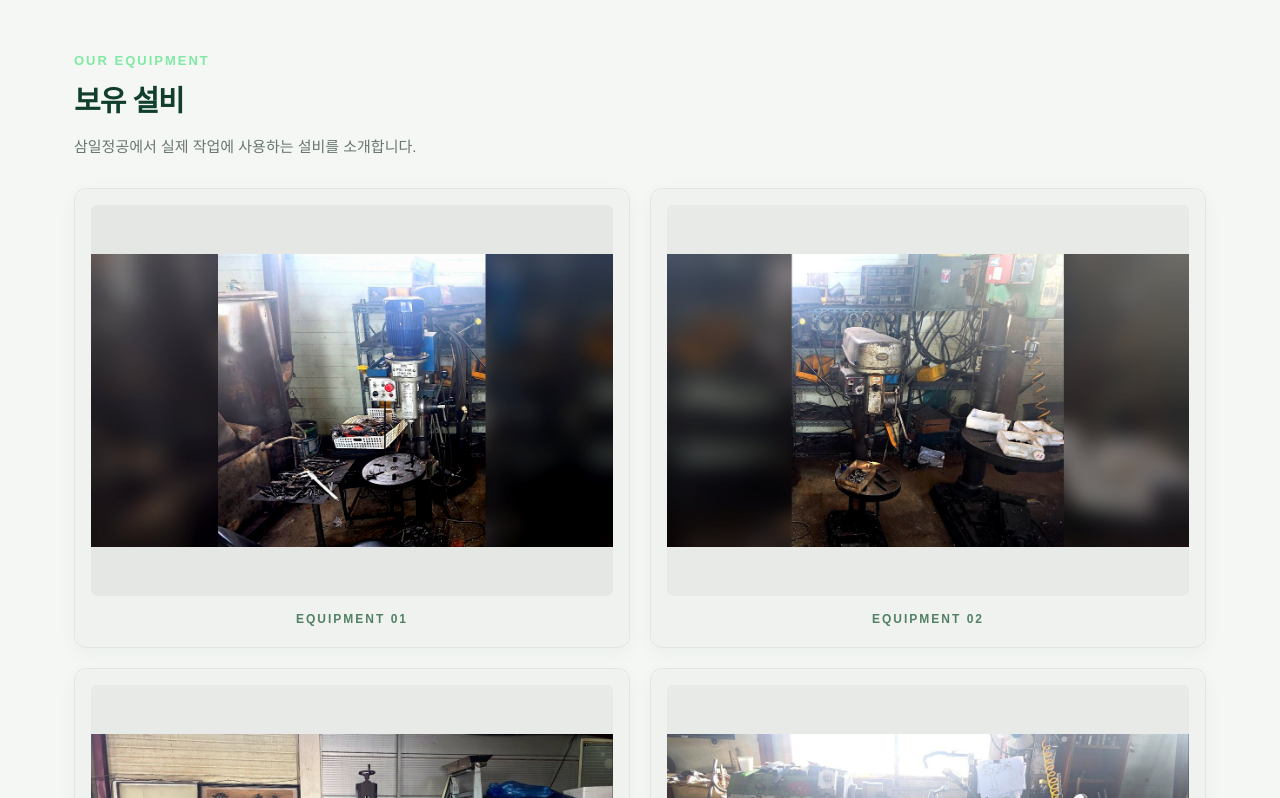
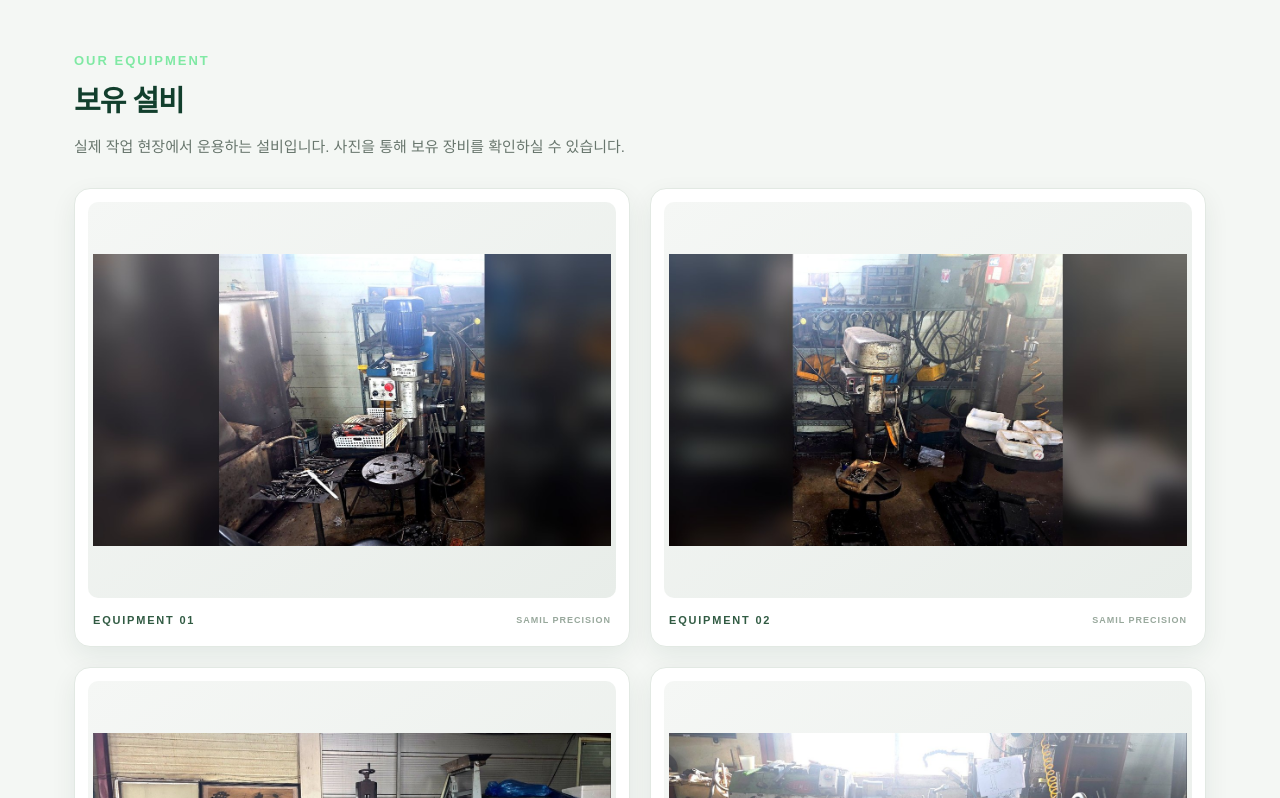
Before and after one commit to 31-corporation/31-corporation.github.io, a plain HTML site: page equipment.html in a window 1280 px wide. Shown: the part 442-1240 px from the top of the page. Drawn offline with Linux system fonts and the light colour scheme.

Commit message:
Refresh equipment gallery presentation

```diff
--- a/equipment.html
+++ b/equipment.html
@@ -164,13 +164,20 @@
     }
 
     .equipment-photo {
+      position: relative;
       margin: 0;
-      padding: 16px;
-      background: #f0f2f0;
-      border: 1px solid #e0e8e1;
-      border-radius: 12px;
-      box-shadow: 0 5px 18px rgba(15, 55, 34, .045);
+      padding: 13px;
+      background: #fff;
+      border: 1px solid #e2e9e3;
+      border-radius: 16px;
+      box-shadow: 0 9px 26px rgba(15, 55, 34, .075);
       overflow: hidden;
+      transition: transform .2s ease, box-shadow .2s ease;
+    }
+
+    .equipment-photo:hover {
+      transform: translateY(-3px);
+      box-shadow: 0 14px 32px rgba(15, 55, 34, .12);
     }
 
     .equipment-photo img {
@@ -178,22 +185,29 @@
       width: 100%;
       aspect-ratio: 4 / 3;
       object-fit: contain;
-      border-radius: 6px;
-      background: #e7eae7;
-    }
-
-    /* 설비 사진 1: 과한 하이라이트를 누르고 금속 질감과 본체 색감을 살림 */
-    .equipment-photo:nth-child(1) img {
-      filter: brightness(.94) contrast(1.12) saturate(1.08);
+      object-position: center;
+      border-radius: 10px;
+      background: linear-gradient(145deg, #f5f7f5, #e8ede9);
+      padding: 5px;
     }
 
     .equipment-photo figcaption {
-      padding: 13px 2px 1px;
-      color: #528064;
-      font-size: 12px;
+      display: flex;
+      align-items: center;
+      justify-content: space-between;
+      padding: 13px 5px 3px;
+      color: #315b43;
+      font-size: 11px;
       font-weight: 800;
-      letter-spacing: 2px;
-      text-align: center;
+      letter-spacing: 1.8px;
+    }
+
+    .equipment-photo figcaption::after {
+      content: "SAMIL PRECISION";
+      color: #98a89c;
+      font-size: 9px;
+      letter-spacing: 1px;
+      font-weight: 700;
     }
 
     .notice {
@@ -333,8 +347,10 @@
         gap: 14px;
       }
 
-      .equipment-photo { padding: 12px; }
-      .equipment-photo figcaption { padding-top: 10px; font-size: 11px; }
+      .equipment-photo { padding: 10px; border-radius: 13px; }
+      .equipment-photo img { border-radius: 8px; }
+      .equipment-photo figcaption { padding: 11px 4px 2px; font-size: 10px; }
+      .equipment-photo figcaption::after { font-size: 8px; }
 
       .notice { padding: 20px; }
 
@@ -370,7 +386,7 @@
     <section class="section-heading">
       <div class="eyebrow">OUR EQUIPMENT</div>
       <h2>보유 설비</h2>
-      <p>삼일정공에서 실제 작업에 사용하는 설비를 소개합니다.</p>
+      <p>실제 작업 현장에서 운용하는 설비입니다. 사진을 통해 보유 장비를 확인하실 수 있습니다.</p>
     </section>
 
     <section class="equipment-grid">
```
